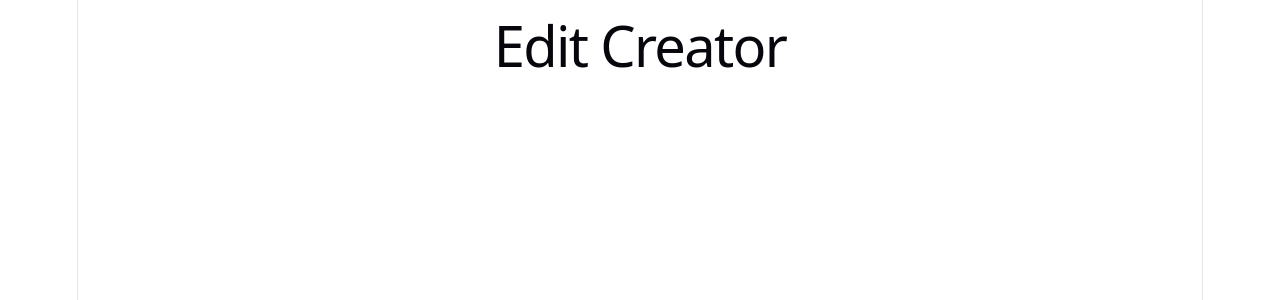
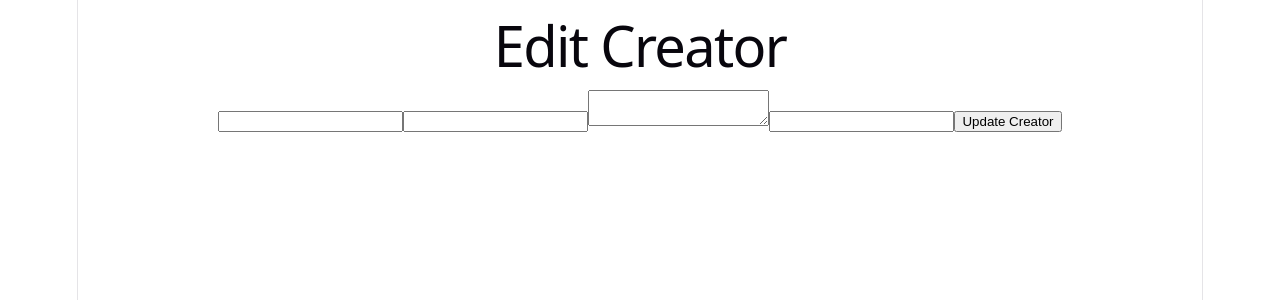
Before and after one commit to huyvu38/Creatorverse-project, a React (Vite) app in the folder creatorverse/: page /edit/1 in a window 1280 px wide. Shown: the top 300 px of the page. Built offline with nearby package versions, Linux system fonts and the light colour scheme; no server answers; the database is empty; the HTML template or start-up script is replaced by a standard one.

Commit message:
Allow update info

```diff
--- a/creatorverse/src/components/Card.jsx
+++ b/creatorverse/src/components/Card.jsx
@@ -26,6 +26,13 @@ function Card({ creator }) {
                 Visit Channel
             </a>
 
+            {/* EDIT BUTTON */}
+            <Link to={`/edit/${creator.id}`}>
+                <button className="mt-3 bg-gray-800 text-white px-3 py-1 rounded hover:bg-gray-600 transition">
+                    Edit
+                </button>
+            </Link>
+
         </div>
     )
 }
--- a/creatorverse/src/pages/EditCreator.jsx
+++ b/creatorverse/src/pages/EditCreator.jsx
@@ -1,7 +1,114 @@
+import { useState, useEffect } from 'react'
+import { useParams, useNavigate } from 'react-router-dom'
+import { supabase } from '../client'
+
 function EditCreator() {
+
+    const { id } = useParams()
+    const navigate = useNavigate()
+
+    const [form, setForm] = useState({
+        name: '',
+        url: '',
+        description: '',
+        imageURL: ''
+    })
+
+    // 1. GET existing creator data
+    useEffect(() => {
+
+        const fetchCreator = async () => {
+
+            const { data, error } = await supabase
+                .from('creators')
+                .select('*')
+                .eq('id', Number(id))
+                .single()
+
+            if (data) {
+                setForm(data)
+            }
+
+            if (error) {
+                console.log(error)
+            }
+        }
+
+        fetchCreator()
+
+    }, [id])
+
+    // 2. handle input changes
+    function handleChange(e) {
+        setForm({
+            ...form,
+            [e.target.name]: e.target.value
+        })
+    }
+
+    // 3. update database
+    async function handleSubmit(e) {
+        e.preventDefault()
+
+        const { error } = await supabase
+            .from('creators')
+            .update(form)
+            .eq('id', Number(id))
+
+        if (error) {
+            console.log(error)
+            return
+        }
+
+        navigate('/')
+    }
+
     return (
-        <div>
-            <h1>Edit Creator</h1>
+        <div className="max-w-xl mx-auto mt-10 p-6">
+
+            <h1 className="text-2xl font-bold mb-6">
+                Edit Creator
+            </h1>
+
+            <form onSubmit={handleSubmit} className="space-y-4">
+
+                <input
+                    name="name"
+                    value={form.name}
+                    onChange={handleChange}
+                    className="w-full border p-2 rounded"
+                />
+
+                <input
+                    name="url"
+                    value={form.url}
+                    onChange={handleChange}
+                    className="w-full border p-2 rounded"
+                />
+
+                <textarea
+                    name="description"
+                    value={form.description}
+                    onChange={handleChange}
+                    className="w-full h-32 border p-2 rounded resize-none"
+                />
+
+                <input
+                    name="imageURL"
+                    value={form.imageURL}
+                    onChange={handleChange}
+                    className="w-full border p-2 rounded"
+                />
+
+                <button
+                    type="submit"
+                    className="bg-black text-white px-4 py-2 rounded"
+                >
+                    Update Creator
+                </button>
+
+            </form>
+
         </div>
     )
 }
```
